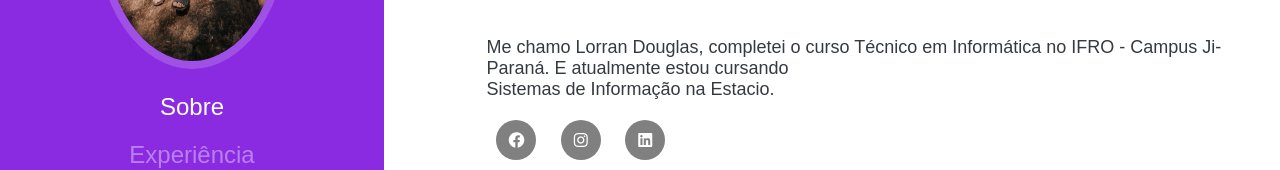
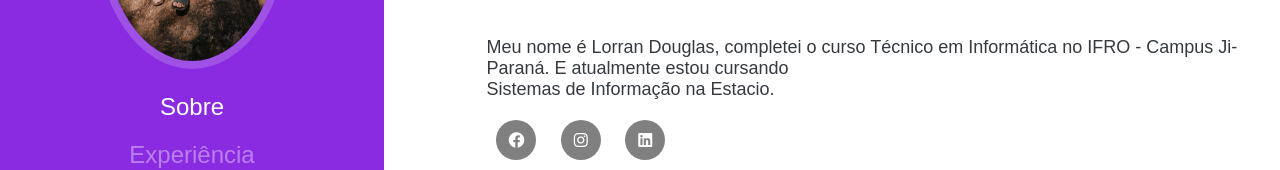
Before and after one commit to devlorranzin/page-port, a plain HTML site: page index.html in a window 1280 px wide. Shown: the part 387-557 px from the top of the page. Drawn offline with Linux system fonts and the light colour scheme.

Commit message:
Update index.html

```diff
--- a/index.html
+++ b/index.html
@@ -33,7 +33,7 @@
 			<section class="descricao">
 			<h2>Lorran <span>Douglas</span></h2>
 			<h3>Rua Dom Augusto, N° 699 • Ji-Paraná - RO • <span>  Lorran2014douglas@gmail.com</span></h3>
-			<p>Me chamo Lorran Douglas, completei o curso Técnico em Informática no IFRO - Campus Ji-Paraná. E atualmente estou cursando <br>Sistemas de Informação na Estacio.</p>
+			<p>Meu nome é Lorran Douglas, completei o curso Técnico em Informática no IFRO - Campus Ji-Paraná. E atualmente estou cursando <br>Sistemas de Informação na Estacio.</p>
 
 			<div class="icons-social">
 				<a href="https://www.facebook.com/lorran.douglas.16"><i class="fab fa-facebook"></i></a>
```
